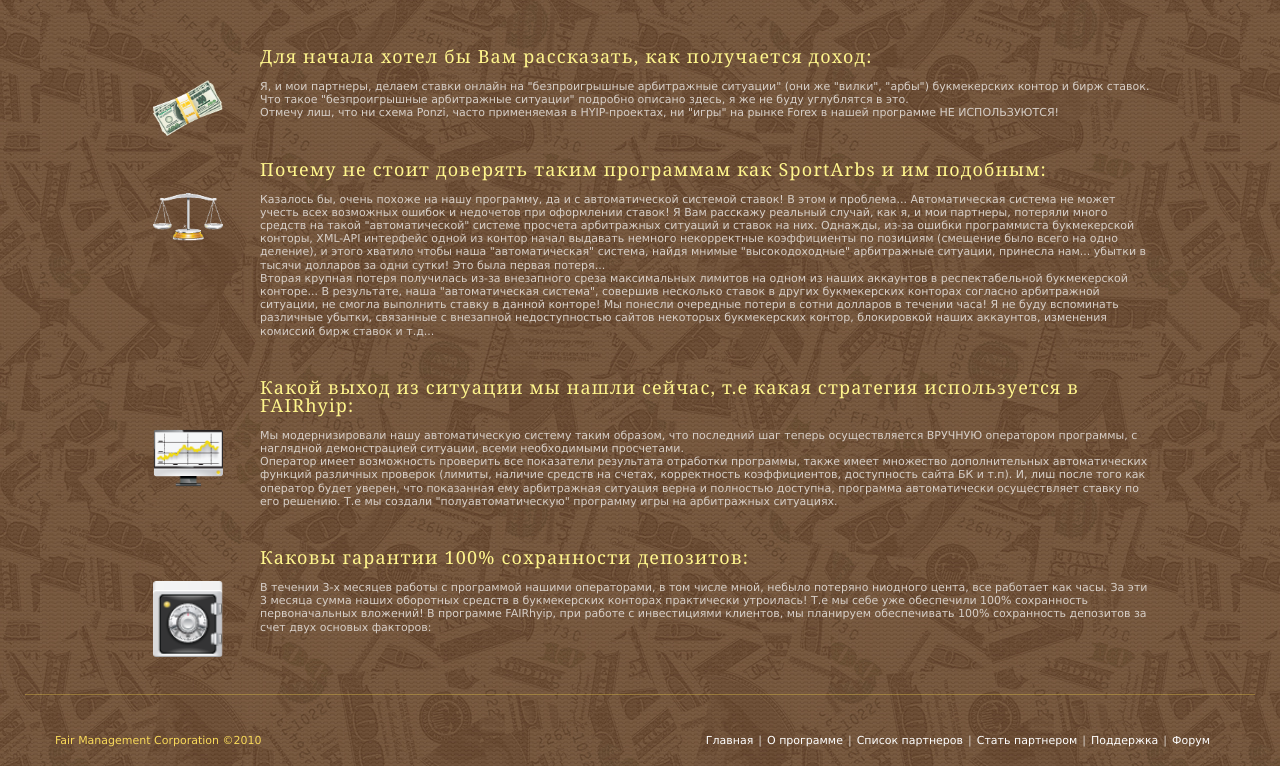
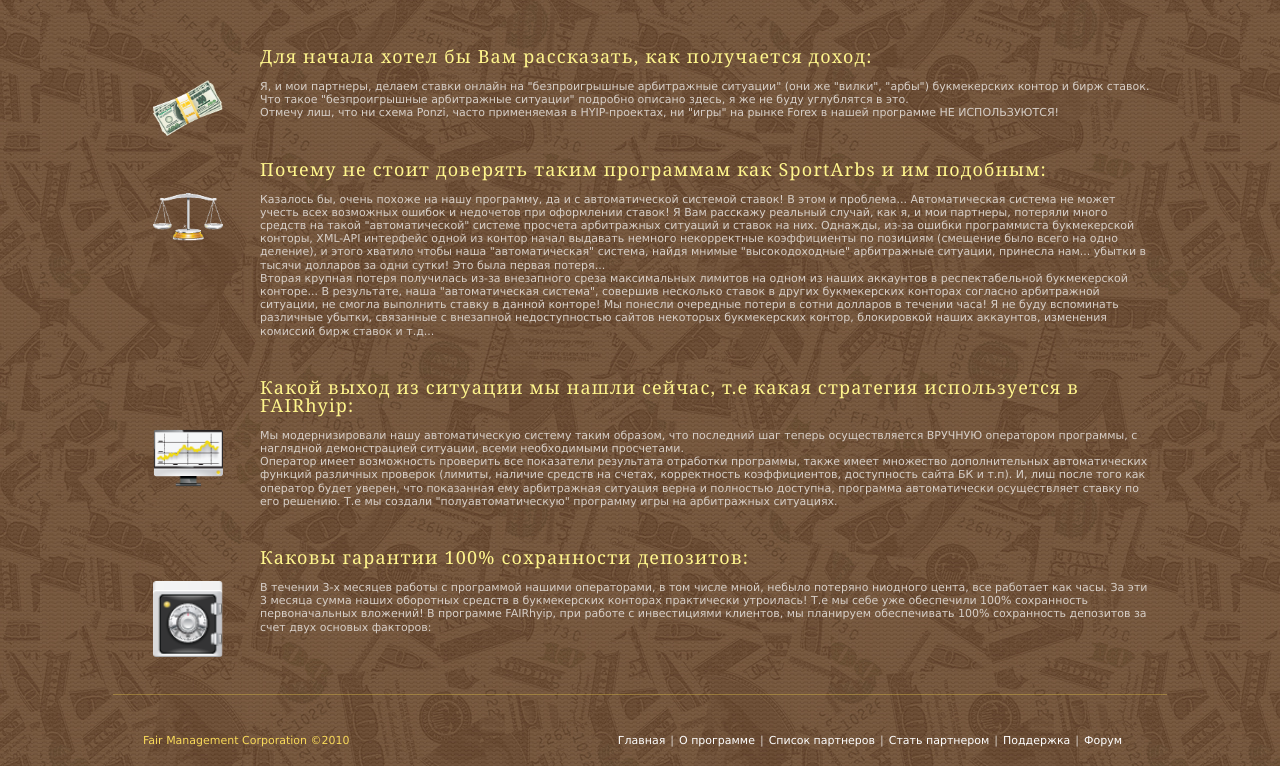
Before and after one commit to rhudwolf/frontend-css-fairhyip, a website: page src/index.html in a window 1280 px wide. Shown: the part 357-1123 px from the top of the page. Drawn offline with Linux system fonts and the light colour scheme.

Commit message:
fixed width

```diff
--- a/src/css/style.css
+++ b/src/css/style.css
@@ -227,7 +227,7 @@ h2 {
 	display: flex;
 	padding: 40px 20px 20px 10px;
 	justify-content: space-between;
-	width: 1200px;
+	width: 1024px;
 	margin: 0 auto;
 	border-top: 1px solid rgba(215, 182, 73, 0.44);
 }
```
